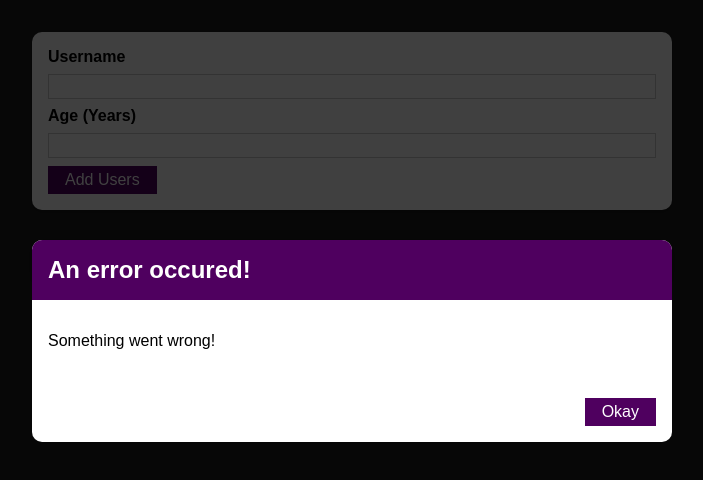
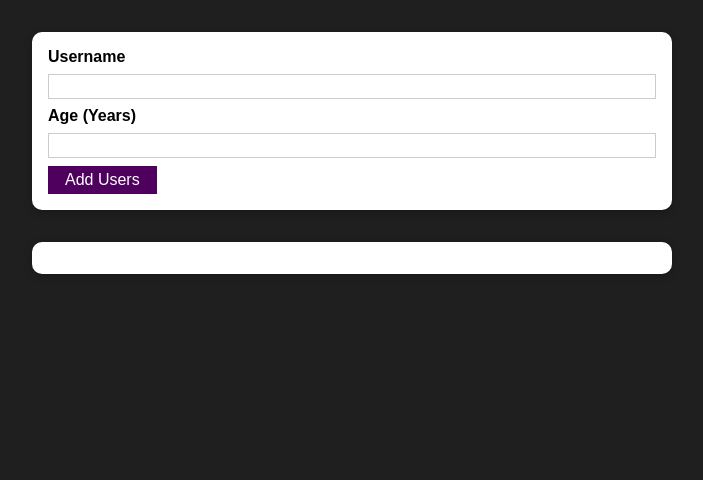
Before and after one commit to jo-duchan/react-recap-02, a React (Create React App) app: page / in a window 1280 px wide. Shown: the top 480 px of the page, without its empty margins (288-991 px from the left). Built offline with nearby package versions, Linux system fonts and the light colour scheme.

Commit message:
section8-108

```diff
--- a/src/components/UI/ErrorModal.js
+++ b/src/components/UI/ErrorModal.js
@@ -3,10 +3,10 @@
 import Button from "components/UI/Button";
 import classes from "components/UI/ErrorModal.module.css";
 
-function ErrorModal({ title, message }) {
+function ErrorModal({ title, message, onConfirm }) {
   return (
     <div>
-      <div className={classes.backdrop} />
+      <div className={classes.backdrop} onClick={onConfirm} />
       <Card className={classes.modal}>
         <header className={classes.header}>
           <h2>{title}</h2>
@@ -15,7 +15,7 @@
           <p>{message}</p>
         </div>
         <footer className={classes.actions}>
-          <Button>Okay</Button>
+          <Button onClick={onConfirm}>Okay</Button>
         </footer>
       </Card>
     </div>
--- a/src/components/Users/AddUsers.js
+++ b/src/components/Users/AddUsers.js
@@ -7,13 +7,22 @@
 function AddUser({ onAddUser }) {
   const [enteredUsername, setEnteredUsername] = useState("");
   const [enteredAge, setEnteredAge] = useState("");
+  const [error, setError] = useState();
 
   const addUserHandler = (e) => {
     e.preventDefault();
     if (enteredUsername.trim().length === 0 || enteredAge.trim().length === 0) {
+      setError({
+        title: "Invalid input",
+        message: "Please enter a valid name and age (non-empty values).",
+      });
       return;
     }
     if (+enteredAge < 1) {
+      setError({
+        title: "Invalid age",
+        message: "Please enter a valid age (>0).",
+      });
       return;
     }
     onAddUser(enteredUsername, enteredAge);
@@ -29,9 +38,17 @@
     setEnteredAge(e.target.value);
   };
 
+  const errorHandler = () => setError(null);
+
   return (
     <div>
-      <ErrorModal title="An error occured!" message="Something went wrong!" />
+      {error && (
+        <ErrorModal
+          title={error.title}
+          message={error.message}
+          onConfirm={errorHandler}
+        />
+      )}
       <Card className={classes.input}>
         <form onSubmit={addUserHandler}>
           <label htmlFor="username">Username</label>
```
